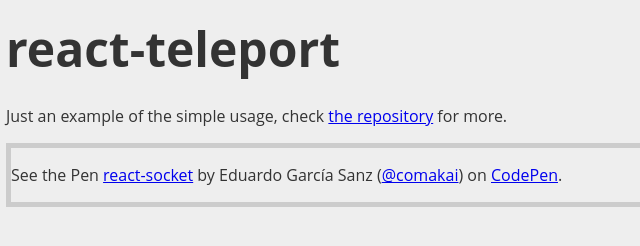
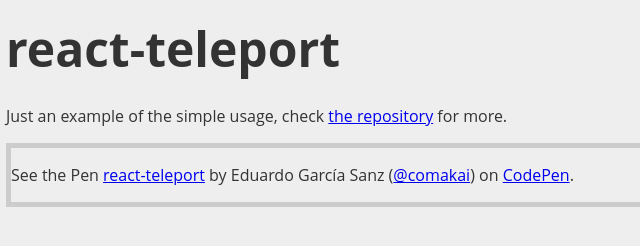
Before and after one commit to coma/react-teleport, a website: page index.html in a window 1280 px wide. Shown: the full height of the page, 284-924 px from the left. Drawn offline with Linux system fonts and the light colour scheme; a script that the page names is missing.

Commit message:
gh-pages update

```diff
--- a/index.html
+++ b/index.html
@@ -10,7 +10,7 @@
         <h1>react-teleport</h1>
         <p>Just an example of the simple usage, check <a href="https://github.com/coma/react-teleport">the repository</a> for more.</p>
         <div class="codepen">
-            <p data-height="400" data-theme-id="0" data-slug-hash="QbVmvY" data-default-tab="result" data-user="comakai" class="codepen">See the Pen <a href="http://codepen.io/comakai/pen/QbVmvY/">react-socket</a> by Eduardo García Sanz (<a href="http://codepen.io/comakai">@comakai</a>) on <a href="http://codepen.io">CodePen</a>.</p>
+            <p data-height="400" data-theme-id="0" data-slug-hash="VLGGPG" data-default-tab="result" data-user="comakai" class="codepen">See the Pen <a href="http://codepen.io/comakai/pen/VLGGPG/">react-teleport</a> by Eduardo García Sanz (<a href="http://codepen.io/comakai">@comakai</a>) on <a href="http://codepen.io">CodePen</a>.</p>
         </div>
     </body>
 </html>
```
